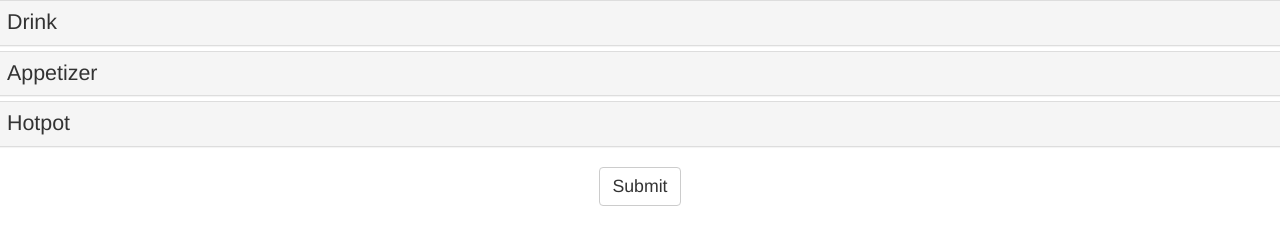
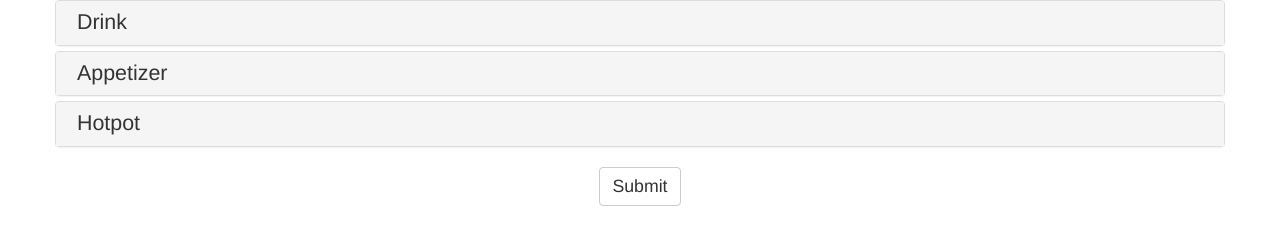
Before and after one commit to wangsha8/wangsha8.github.io, a plain HTML site: page index.html in a window 1280 px wide. Drawn offline with Linux system fonts and the light colour scheme.

Commit message:
revision

```diff
--- a/index.html
+++ b/index.html
@@ -8,7 +8,7 @@
         <script src="Scripts/bootstrap.min.js" ></script>
     </head>
     <body>
-        <div id="container">
+        <div class="container">
             <form action="confirm.html">
                 <div class="panel-group row" id="accordion">
                     <div class="panel panel-default">
@@ -70,6 +70,7 @@
                 <div class="row">
                     <center><button class="btn btn-default">Submit</button></center>
                 </div>
+                <br />
             </form>
         </div>
         <style>
```
